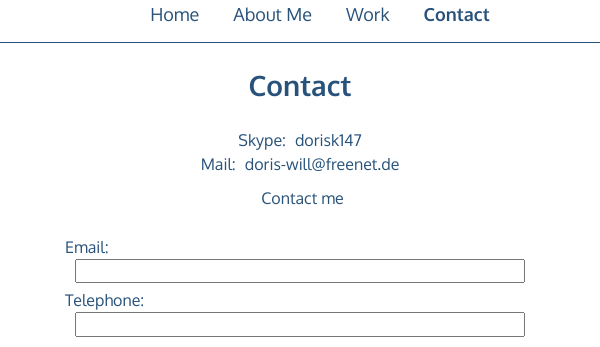
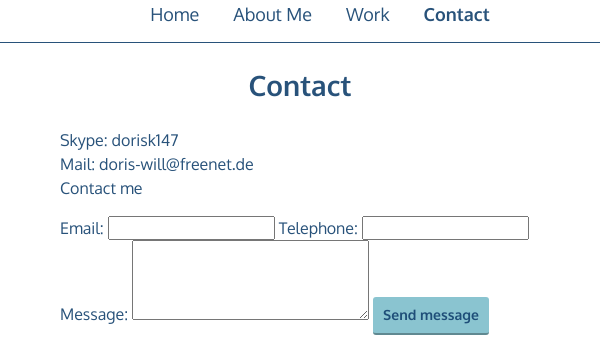
Before and after one commit to Doris24/portfolio-website, a plain HTML site: page contact.html in a window 600 px wide. Shown: the part 81-428 px from the top of the page. Drawn offline with Linux system fonts and the light colour scheme.

Commit message:
added contact_form to media queries

```diff
--- a/contact.html
+++ b/contact.html
@@ -8,8 +8,8 @@
     <link rel="stylesheet" type="text/css" href="css/normalize.css">
     <link rel="preconnect" href="https://fonts.gstatic.com">
     <link href="https://fonts.googleapis.com/css2?family=Oxygen:wght@300;400;700&display=swap" rel="stylesheet">
-    <!--<link rel="stylesheet" type="text/css" href="css/style.production.css"> -->
-    <link rel="stylesheet" type="text/css" href="css/styles.css">
+    <link rel="stylesheet" type="text/css" href="css/style.production.css">
+    <!--<link rel="stylesheet" type="text/css" href="css/styles.css">-->
   </head>
 
   <body>
@@ -52,7 +52,7 @@
           <label class="standard-label" for="contact-message">Message: </label>
           <textarea class="contact_form--text" id="contact-message" name="message" rows="4" cols="30" maxlength="240" required></textarea>
 
-          <input class="input-button" type="submit" name="" value="Send message">
+          <input class="input-button" type="submit" name="submit" value="Send message">
         </form>
       </div>
     </main>
--- a/css/styles.css
+++ b/css/styles.css
@@ -204,7 +204,8 @@ a:active {
 }
 #contact-me {
   display: block;
-  margin-top: 10px;
+  max-width: 100px;
+  margin: 10px auto;
 
 }
 /*---contact_form----------------*/
@@ -265,7 +266,9 @@ a:active {
   text-align: center;
 }
 
-@media all and (max-width: 550px) {
+/*---media queries----------------------------*/
+/*---extra small---------------------------*/
+@media all and (max-width: 600px) {
   .grid {
     grid-template-columns: 1fr;
   }
@@ -275,8 +278,12 @@ a:active {
   h2 {
     font-size: var(--font-size-16);
   }
+  #contact_form {
+    max-width: 350px;
+  }
 }
-@media all and (min-width: 550px) and (max-width: 780px) {
+/*---small---------------------------*/
+@media all and (min-width: 600px) and (max-width: 900px) {
   .grid {
     grid-template-columns: 1fr 1fr;
   }
@@ -286,17 +293,17 @@ a:active {
   h2 {
     font-size: 20px;
   }
+  #contact_form {
+    max-width: 420px;
+  }
 }
-@media all and (max-width: 780px) { /*shared under 780px*/
+@media all and (max-width: 900px) { /*shared under 780px*/
   .grid {
     grid-gap: 10px;
   }
   .page-header {
-    display: flex;
     flex-direction: column;
     justify-content: center;
-    width: 100%;
-    padding: 20px;
     margin: 0 auto;
     padding: 0;
   }
```
